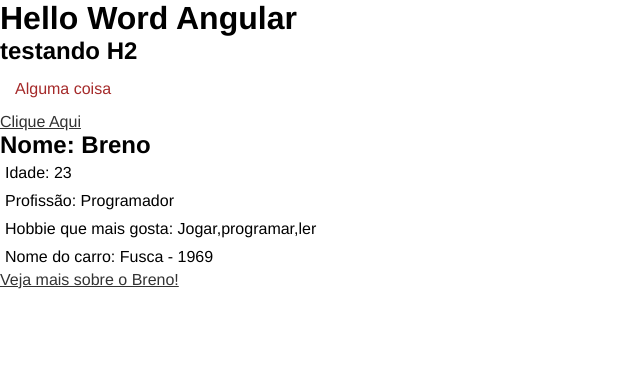
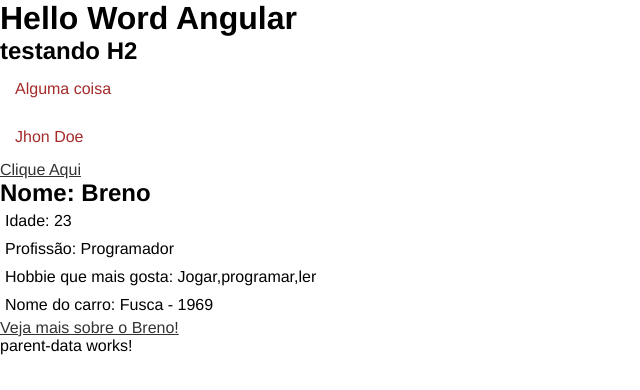
Before and after one commit to Brennux/Cuso_Agular_YT, an Angular app: page / in a window 1280 px wide. Shown: the top 390 px of the page, without its empty margins (0-640 px from the left). Built offline with nearby package versions, Linux system fonts and the light colour scheme.

Commit message:
Compartilhamento de dados

```diff
--- a/src/app/app.component.html
+++ b/src/app/app.component.html
@@ -1,7 +1,9 @@
 <h1>Hello Word Angular</h1>
 <h2>testando H2</h2>
 <p>Alguma coisa</p>
+<p>{{ username }}</p>
 <div>
     <a href="#">Clique Aqui</a>
 </div>
 <app-first-component></app-first-component>
+<app-parent-data [name]="username"></app-parent-data>
--- a/src/app/app.component.ts
+++ b/src/app/app.component.ts
@@ -1,12 +1,14 @@
 import { Component } from '@angular/core';
 import { FirstComponentComponent } from "./components/first-component/first-component.component";
+import { ParentDataComponent } from "./components/parent-data/parent-data.component";
 
 @Component({
   selector: 'app-root',
-  imports: [FirstComponentComponent],
+  imports: [FirstComponentComponent, ParentDataComponent],
   templateUrl: './app.component.html',
   styleUrl: './app.component.css'
 })
 export class AppComponent {
+  username = 'Jhon Doe';
   title = 'curso';
 }
--- a/src/app/components/parent-data/parent-data.component.ts
+++ b/src/app/components/parent-data/parent-data.component.ts
@@ -1,4 +1,4 @@
-import { Component } from '@angular/core';
+import { Component, Input } from '@angular/core';
 
 @Component({
   selector: 'app-parent-data',
@@ -7,5 +7,5 @@ import { Component } from '@angular/core';
   styleUrl: './parent-data.component.css'
 })
 export class ParentDataComponent {
-
+ @Input() name: string = '';
 }
--- a/tsconfig.json
+++ b/tsconfig.json
@@ -20,8 +20,8 @@
   },
   "angularCompilerOptions": {
     "enableI18nLegacyMessageIdFormat": false,
-    "strictInjectionParameters": true,
-    "strictInputAccessModifiers": true,
+    // "strictInjectionParameters": true,
+    // "strictInputAccessModifiers": true,
     "strictTemplates": true
   }
 }
```
